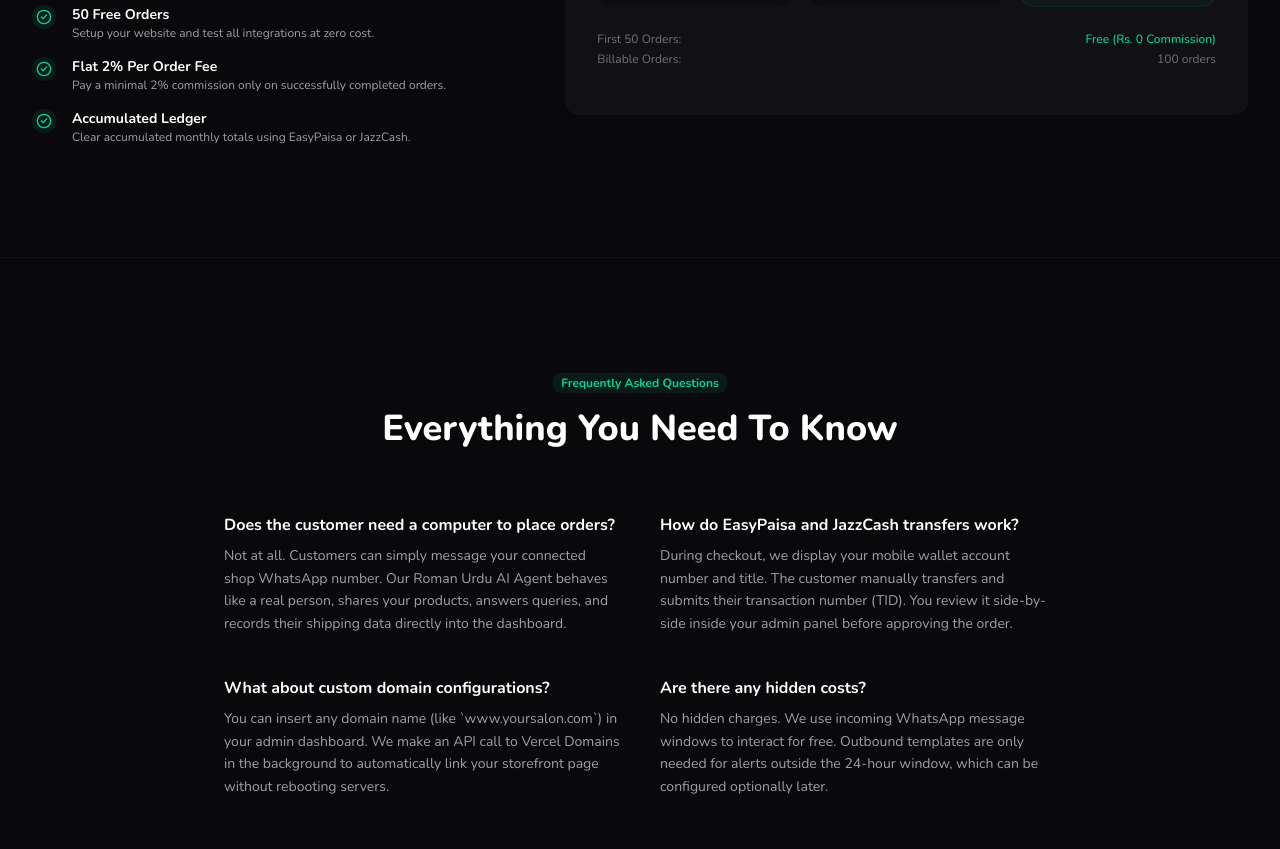
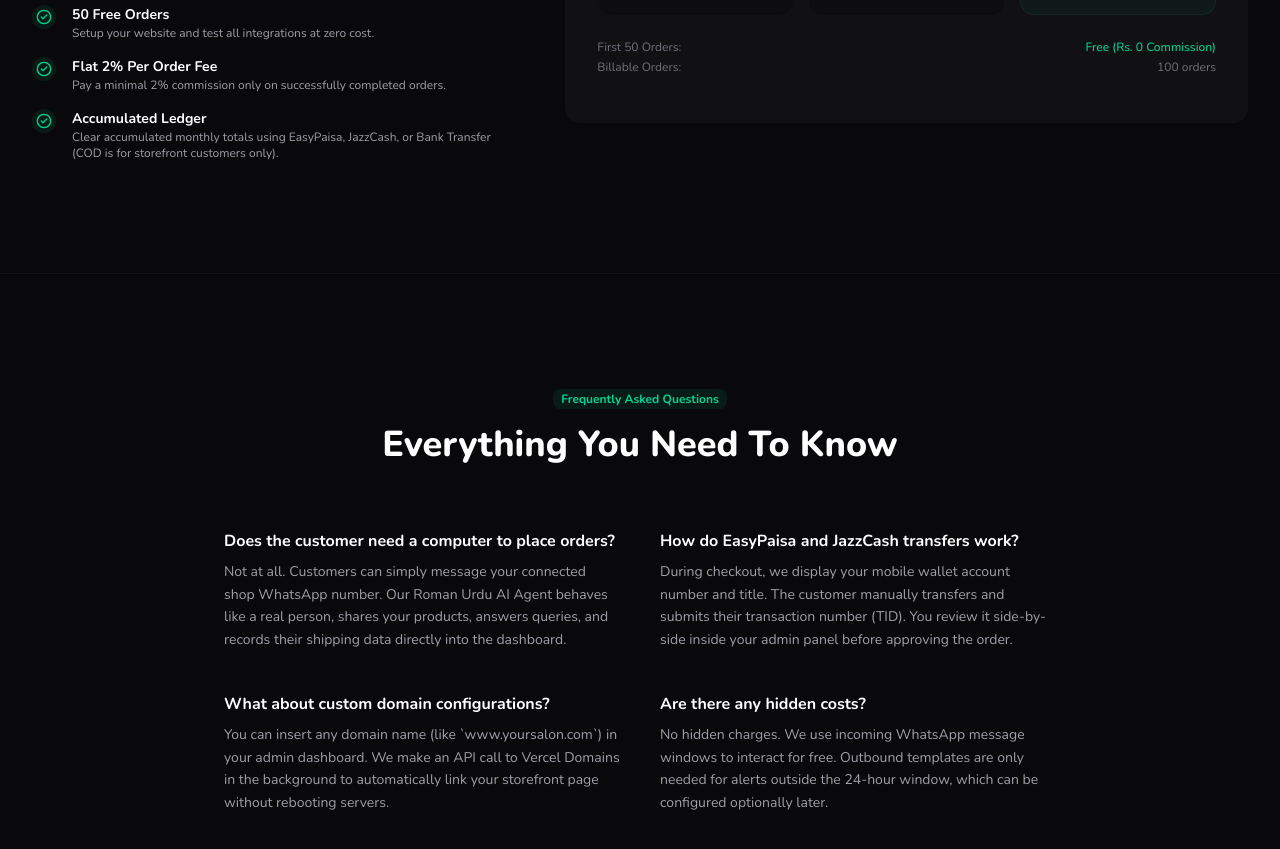
Before and after one commit to MehfoozurRehman/karobari, a Next.js app: page / in a window 1280 px wide. Shown: the part 2900-3749 px from the top of the page. Built offline with nearby package versions, Linux system fonts and the light colour scheme.

Commit message:
Copy: Clarify that COD applies exclusively to storefront customers, not SaaS platform fee collection

```diff
--- a/src/app/page.tsx
+++ b/src/app/page.tsx
@@ -358,7 +358,7 @@ export default function Home() {
                   </div>
                   <div>
                     <h4 className="text-sm font-bold text-white">Accumulated Ledger</h4>
-                    <p className="text-xs text-zinc-400">Clear accumulated monthly totals using EasyPaisa or JazzCash.</p>
+                    <p className="text-xs text-zinc-400">Clear accumulated monthly totals using EasyPaisa, JazzCash, or Bank Transfer (COD is for storefront customers only).</p>
                   </div>
                 </div>
               </div>
```
